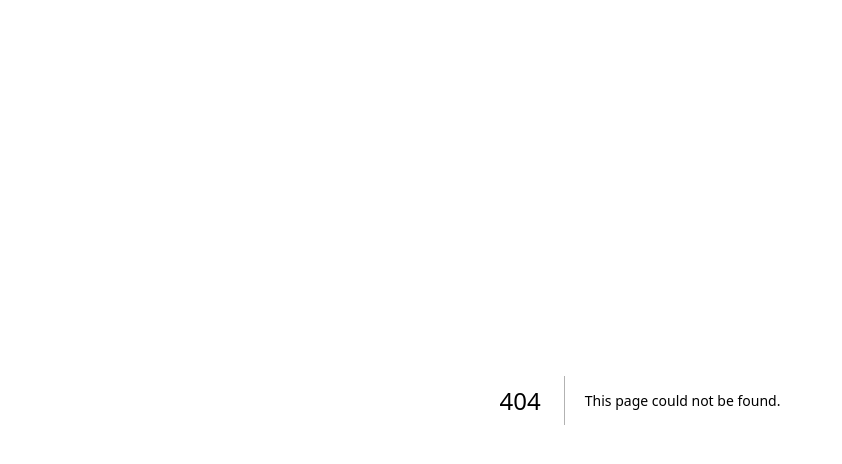
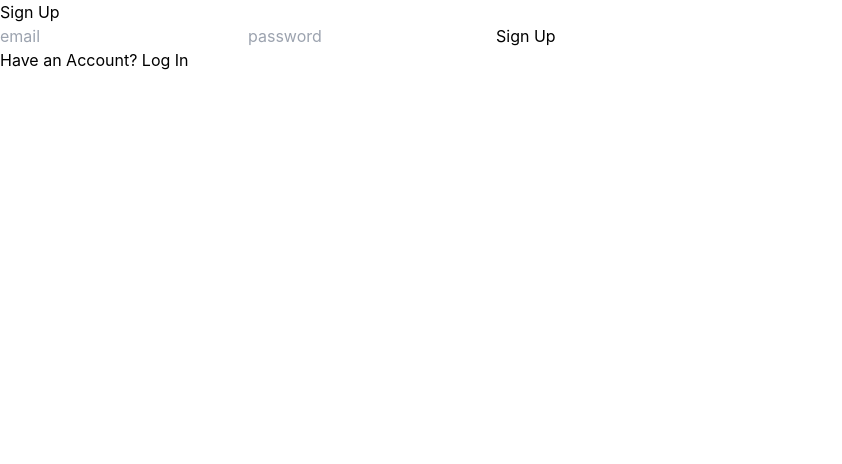
Before and after one commit to DerickT02/ecommerceapp, a Next.js app: page /auth/login in a window 1280 px wide. Before the commit this address had no page. Shown: the top 464 px of the page, without its empty margins (0-842 px from the left). Built offline with nearby package versions, Linux system fonts and the light colour scheme.

Commit message:
Created Basic Login Form elements

```diff
--- /dev/null
+++ b/pages/auth/login.tsx
@@ -0,0 +1,19 @@
+import { useState } from "react"
+
+
+export default function Login(){
+    const [isLoggedIn, setIsLoggedIn] = useState(false)
+
+    const toggleLoggedIn = () => {
+        setIsLoggedIn((prev) => !prev)
+    }
+    return (
+        <div>
+            <h1>{isLoggedIn ? "Login" : "Sign Up"}</h1>
+            <input placeholder="email"></input>
+            <input placeholder="password"></input>
+            <button>{!isLoggedIn ? "Sign Up" : "Log In"}</button>
+            <p>{isLoggedIn ? "Don't Have An Account?" : "Have an Account? "}<span onClick = {toggleLoggedIn}>{isLoggedIn ? "Sign Up" : "Log In"}</span></p>
+        </div>
+    )
+}
--- a/pages/index.tsx
+++ b/pages/index.tsx
@@ -1,6 +1,7 @@
 import Head from 'next/head'
 import Image from 'next/image'
 import Link from 'next/link'
+import { auth } from '../firebase/config'
 
 import { useState, useEffect } from 'react'
 import { getAllProducts } from '../firebase/customerActions'
@@ -12,6 +13,7 @@ export default function Home() {
   useEffect(() => {
     getAllProducts().then((res) => {
       setProductsList(res)
+      console.log(auth)
     })
   }, [])
 
@@ -23,9 +25,9 @@ export default function Home() {
           The Keyboard Shop
         </div>
         <div className = "navOptions">
+          <Link href = {{pathname: "/auth/login"}}><p>Login/Sign Up</p></Link>
           <p>Cart</p>
-          <p>Profile</p>
-          <p>Menu</p>
+          <p>Home</p>
         </div>
       </div>
 
--- a/pages/product/[productId].tsx
+++ b/pages/product/[productId].tsx
@@ -2,6 +2,7 @@ import Head from 'next/head'
 import  { useRouter } from 'next/router'
 import { getOneProduct } from "../../firebase/customerActions"
 import { useEffect, useState } from 'react'
+import Link from 'next/link'
 
 
 export default function Home() {
@@ -38,9 +39,10 @@ export default function Home() {
           The Keyboard Shop
         </div>
         <div className = "navOptions">
+          <Link href = {{pathname: "/auth/login"}}><p>Login/Sign Up</p></Link>
           <p>Cart</p>
-          <p>Profile</p>
-          <p>Menu</p>
+
+          <p>Home</p>
         </div>
       </div>
 
```
